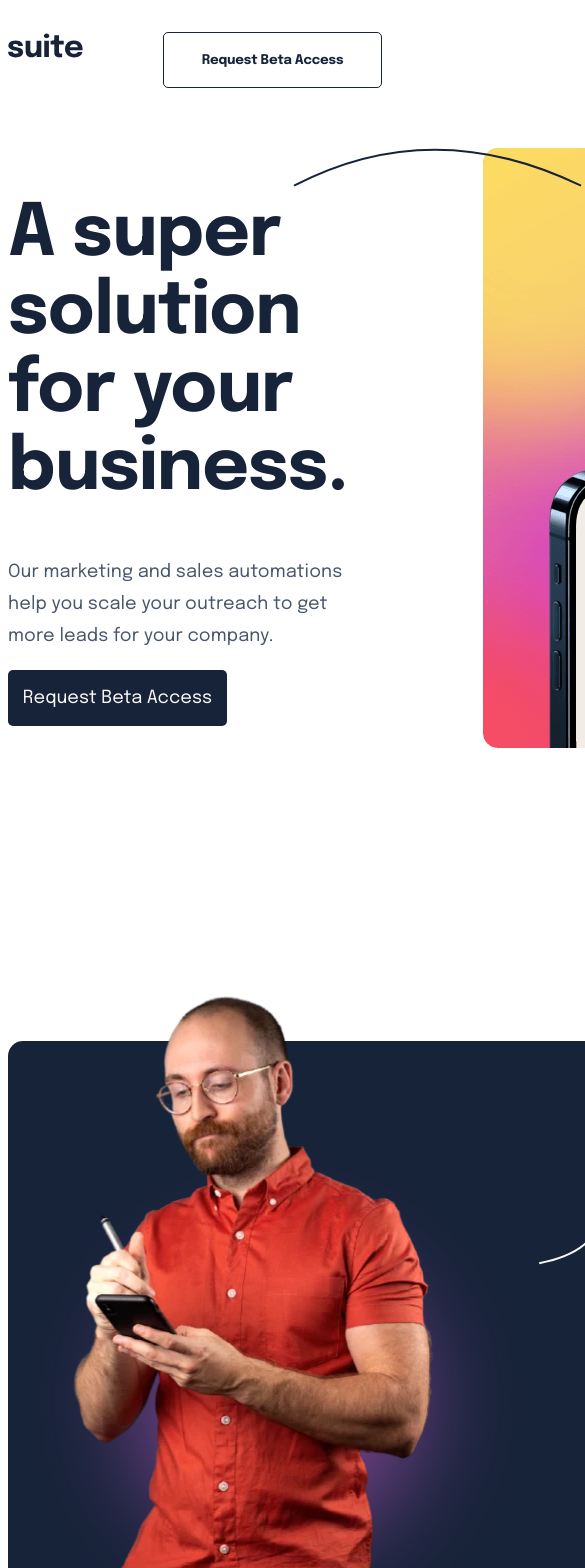
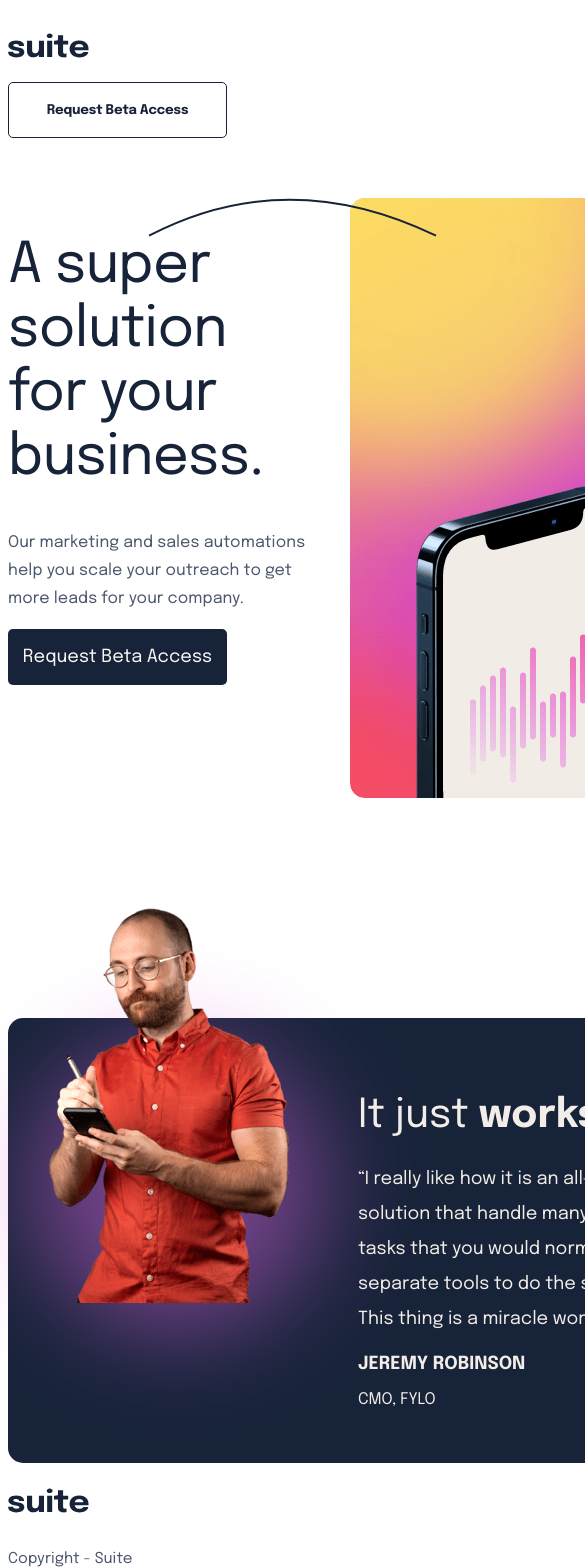
Before and after one commit to shaunvan119/suite-landing-page, a React (Create React App) app: page / in a window 390 px wide. Shown: the top 1568 px of the page, 585 px wide, since content can reach past the window. Built offline with nearby package versions, Linux system fonts and the light colour scheme.

Commit message:
CSS media query for tablet

```diff
--- a/src/components/MainBottom.js
+++ b/src/components/MainBottom.js
@@ -1,6 +1,7 @@
 import jeremy from '../assets/jeremy-large.png'
 import blur from '../assets/pattern-blur.svg'
 import curved from '../assets/curved-line-2.svg'
+import jeremyTwo from '../assets/jeremy-small.png'
 
 function MainBottom() {
 
@@ -8,10 +9,11 @@ function MainBottom() {
         <div className="main-bottom">
             <div className="jeremy-img">
             <img src={jeremy} alt="pick-of-person" className="jeremy" />
+            <img src={jeremyTwo} alt="pick-of-person" className="jeremyTwo" />
             <img src={blur} alt="blur" className="blur" />
             </div>
             <div className="jeremy-testimonial">
-            <img src={curved} alt="Logo" className="curved-line" />
+            <img src={curved} alt="curve-line" className="curved-line" />
                 <h1 className='it-just'>It just <span className='works'>works.</span></h1>
                 <p className='jeremy-paragraph'>“I really like how it is an all-in-one
                 <br/> solution that handle many of the<br/>
--- a/src/index.css
+++ b/src/index.css
@@ -96,14 +96,11 @@ position:absolute;
   position:absolute;
   z-index:0;
   top: 90px;
-
-
-
 }
 
 .main-right-two {
-
-  margin-left: 900px;
+  position: relative;
+  left: 900px;
 }
 
 .jeremy-testimonial {
@@ -272,3 +269,172 @@ position:absolute;
       border: none;
       font-family: Plus Jakarta Sans;
     }
+
+
+
+/*MQ tablet*/
+
+    @media  (max-width: 1052px) {
+  .wrapper {
+    display: flex;
+    max-width: 768px; /*adjust the width to auto adjust*/
+    margin: 0 auto;
+
+  }
+
+  .top-header {
+    display: flex;
+    flex-direction: column;
+
+}
+
+.suite--logo {
+
+width: 81px;
+}
+
+  .main-top-heading {
+  color: #172339;
+  font-family: 'Epilogue', sans-serif;
+  font-size: 56px;
+  font-weight: 400;
+  line-height: 64px;
+  letter-spacing: -0.7777777910232544px;
+}
+
+.main-top-p {
+  color: #49566D;
+  font-family: 'Epilogue', sans-serif;
+  font-size: 16px;
+  font-weight: 400;
+  line-height: 28px;
+  letter-spacing: 0.08888889104127884px;
+}
+
+.phone {
+  position:absolute;
+  left: 342px;
+
+}
+
+.curve {
+  position:absolute;
+  left: 140px;
+
+}
+
+.main-right-two {
+  position: relative;
+  left: 100px;
+  display: flex;
+  top: 600px;
+
+
+}
+
+.main-bottom {
+  margin-top: 820px;
+
+}
+
+.main-right-two {
+  display: none;
+
+}
+
+.jeremy {
+  display: none;
+}
+
+.jeremyTwo {
+  position:absolute;
+  z-index:1;
+  left: 40px;
+  bottom: 160px;
+
+}
+
+/*.jeremy {
+  position:absolute;
+  z-index:1;
+  left: 200px;
+  bottom: 400px;
+}*/
+
+.main-bottom {
+  position: relative;
+  width: 689px;
+  height: 445px;
+
+}
+
+.blur {
+  position:absolute;
+  z-index:0;
+  top: -100px;
+  left: -100px;
+}
+
+.jeremy-testimonial {
+  position: absolute;
+  left: 350px;
+  top: 50px;
+}
+
+
+
+
+.works {
+  font-family: 'Epilogue', sans-serif;
+  font-size: 40px;
+  font-weight: 700;
+  color: #f3ede7;
+}
+
+.it-just {
+  font-family: 'Epilogue', sans-serif;
+  font-size: 40px;
+  font-weight: 400;
+  color: #f3ede7;
+}
+
+.jeremy-paragraph {
+  font-family: 'Epilogue', sans-serif;
+  font-size: 18px;
+  font-weight: 400;
+  line-height: 35px;
+  color: #f3ede7;
+}
+
+
+.jeremy-name-bottom {
+  font-family: 'Epilogue', sans-serif;
+  font-size: 18px;
+  font-weight: 700;
+  color: #f3ede7;
+
+}
+
+.bottom-sig {
+  font-family: 'Epilogue', sans-serif;
+  font-size: 16px;
+  font-weight: 400;
+   color: #f3ede7;
+
+}
+
+.curved-line {
+  display: none;
+
+}
+
+
+}
+
+ @media  (min-width: 1052px) {
+  .jeremyTwo {
+    display: none;
+
+  }
+
+}
```
Also changed, not shown: src/assets/jeremy-small.png (renamed from src/assets/image-jeremy-small.png).
